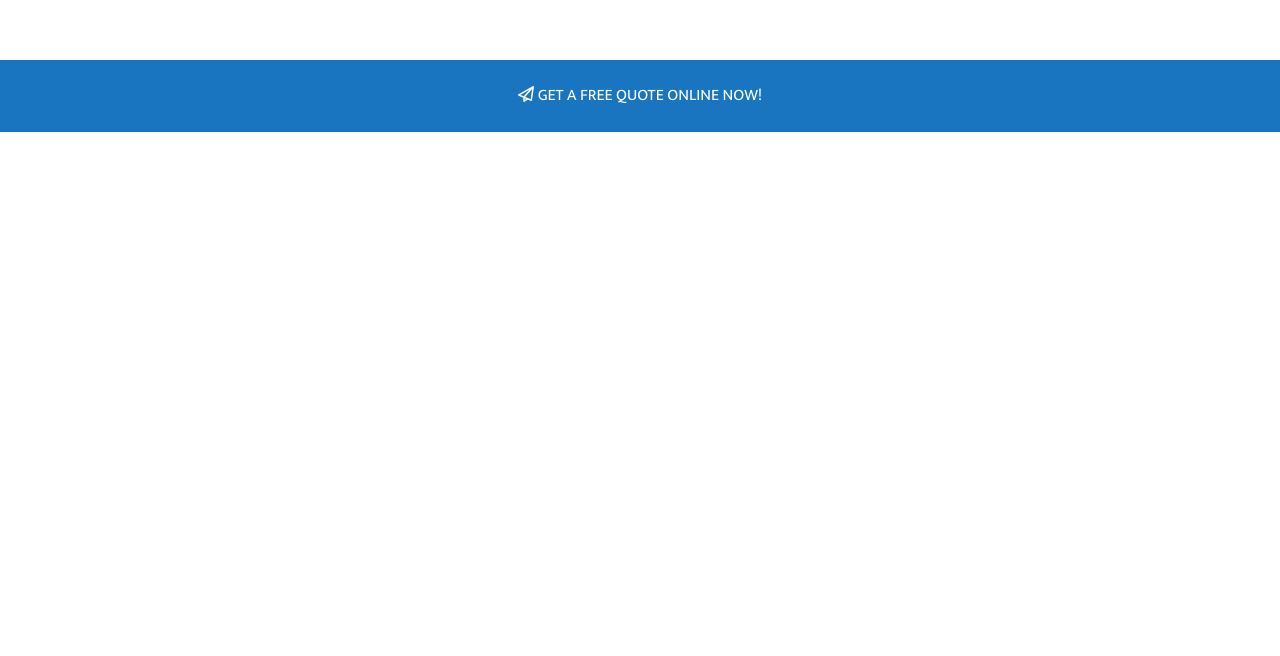
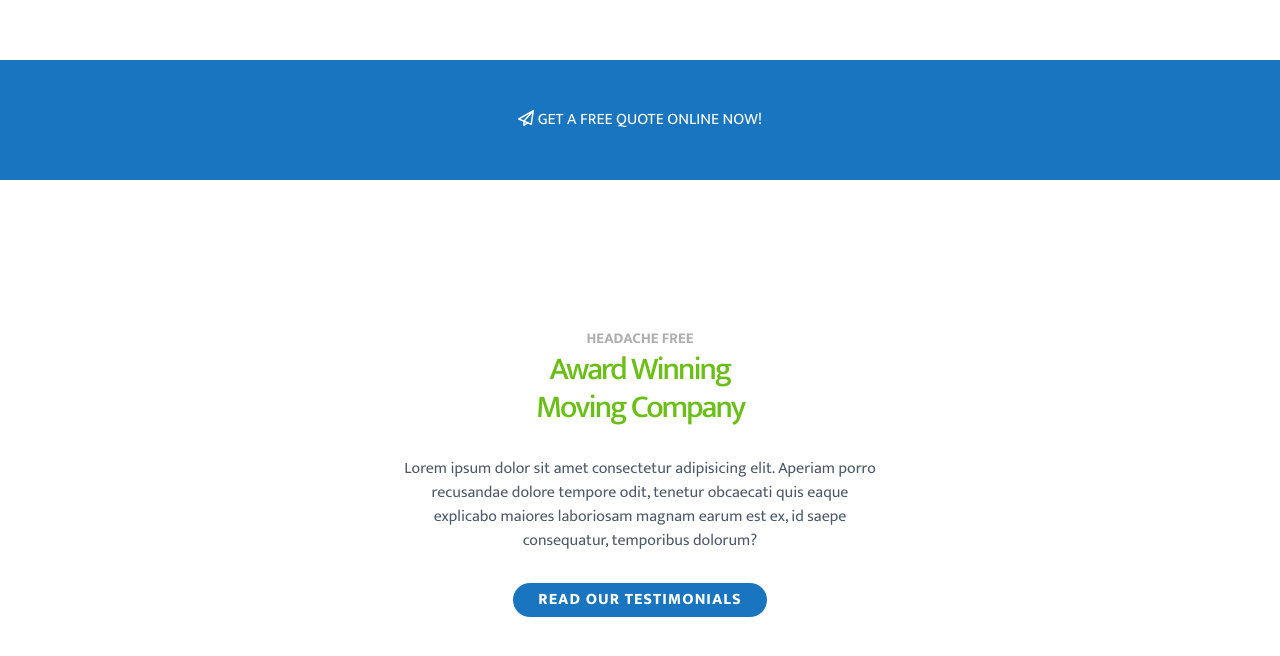
Before and after one commit to SofMD/proj-html-vuejs, a Vue app: page / in a window 1280 px wide. Shown: the part 618-1274 px from the top of the page. Before the commit the page ends 800 px from the top, so only its background shows below. Built offline with nearby package versions, Linux system fonts and the light colour scheme.

Commit message:
awardSection

```diff
--- a/src/App.vue
+++ b/src/App.vue
@@ -14,6 +14,8 @@
       <HeroSection/>
       <!-- 2 -->
       <BluBar/>
+      <!-- 3 -->
+      <AwardSection/>
 
     </main>
 
@@ -27,6 +29,7 @@ import HeaderTop from '@/components/HeaderTop.vue';
 import HeaderBottom from '@/components/HeaderBottom.vue';
 import HeroSection from '@/components/HeroSection.vue';
 import BluBar from '@/components/BluBar.vue';
+import AwardSection from '@/components/AwardSection.vue';
 
 export default {
   name: 'App',
@@ -35,12 +38,15 @@ export default {
      HeaderBottom,
      HeroSection,
      BluBar,
+     AwardSection,
 
   }
 }
 </script>
 
 <style lang="scss">
+@import '@/components/variables.scss';
+
 *{
   margin: 0;
   padding: 0;
@@ -51,4 +57,39 @@ export default {
 .l-st {
   list-style: none;
 }
+
+.Awsubtitle{
+  font-weight: bold;
+  color: $lightgrey;
+  font-size: 15px;
+  text-transform: uppercase;
+    letter-spacing: 0px;
+}
+
+h2{
+  width: 50%;
+  margin: 0 auto;
+  font-weight: 900;
+  color: $greenLima;
+  font-size: 45px;
+  letter-spacing: -2px;
+  line-height: 1.2;
+}
+
+.description{
+  color: $maintext;
+  margin: 30px 0;
+}
+
+.Buttons{
+    background-color: $buttoncolor;
+    padding: 5px 25px;
+    border-radius: 25px;
+    border: none;
+    color: white;
+    text-transform: uppercase;
+    font-weight: 800;
+    cursor: pointer;
+    letter-spacing: 1px;
+}
 </style>
--- /dev/null
+++ b/src/components/AwardSection.vue
@@ -0,0 +1,30 @@
+<template>
+  <section class="p-5">
+      <div class="awardContainer">
+          <div class="Awsubtitle">headache free</div>
+          <h2>Award Winning Moving Company</h2>
+          <div class="description">Lorem ipsum dolor sit amet consectetur adipisicing elit. Aperiam porro recusandae dolore tempore odit, tenetur obcaecati quis eaque explicabo maiores laboriosam magnam earum est ex, id saepe consequatur, temporibus dolorum?</div>
+          <button class="Buttons">read our testimonials</button>
+      </div>
+
+  </section>
+</template>
+
+<script>
+export default {
+    name: 'AwardSection',
+}
+</script>
+
+<style scoped lang="scss">
+
+section{
+    margin-top: 100px;
+
+    .awardContainer{
+        width: 40%;
+        margin: 0 auto;
+        text-align: center;
+    }
+}
+</style>
--- a/src/components/BluBar.vue
+++ b/src/components/BluBar.vue
@@ -1,5 +1,5 @@
 <template>
-  <section class="p-4">
+  <section class="p-5">
       <a href="/"><i class="far fa-paper-plane"></i> GET A FREE QUOTE ONLINE NOW!</a>
   </section>
 </template>
--- a/src/components/HeaderBottom.vue
+++ b/src/components/HeaderBottom.vue
@@ -14,7 +14,7 @@
                   <li class="ms-4">FAQ</li>
                   <li class="ms-4">Blog</li>
                   <li class="ms-4">Contact</li>
-                  <li class="ms-5 "> <button class="headerButton">Free Quote</button></li>
+                  <li class="ms-5 "> <button class="Buttons">Free Quote</button></li>
               </ul>
           </div>
       </div>
@@ -53,16 +53,7 @@ section {
                 color: $greenLima;
             }
 
-            .headerButton{
-                background-color: $buttoncolor;
-                padding: 5px 25px;
-                border-radius: 25px;
-                border: none;
-                color: white;
-                text-transform: uppercase;
-                font-weight: 800;
-                cursor: pointer;
-            }
+
 
         }
     }
--- a/src/components/variables.scss
+++ b/src/components/variables.scss
@@ -5,3 +5,7 @@ $sectionwidth: 75% ;
 $buttoncolor: #1975c0 ;
 
 $heroText: #6b6b6b;
+
+$lightgrey: #afaeae;
+
+$maintext: #4d596a ;
```
